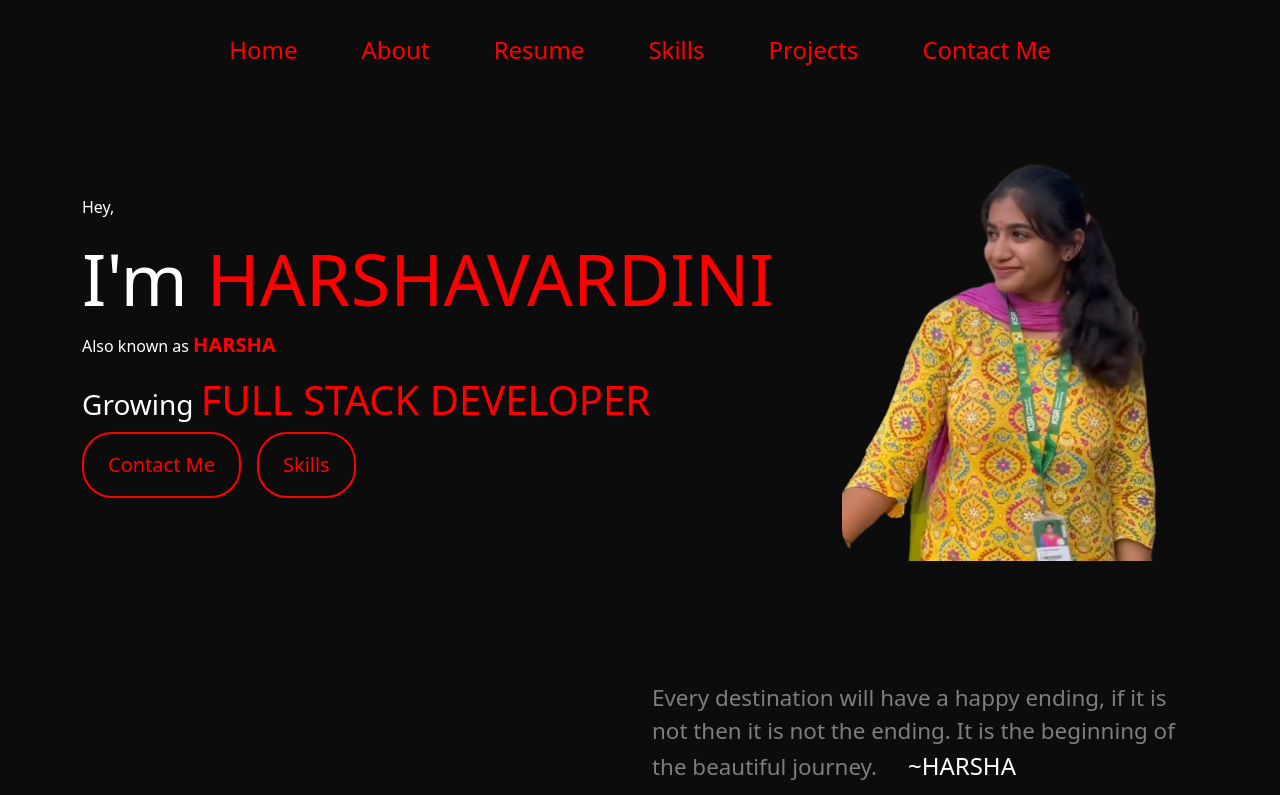
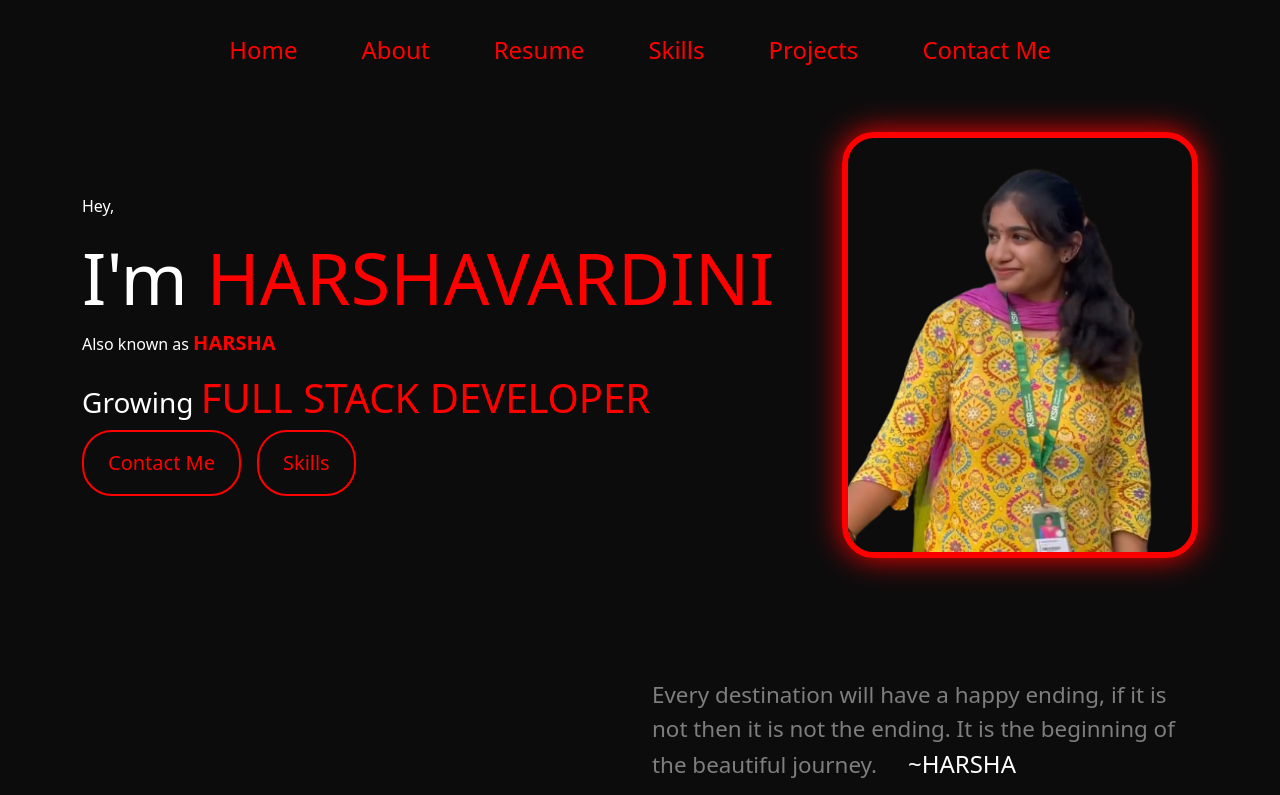
Before and after one commit to harshavardini406/HarshaVardini-portfolio, a plain HTML site: page index.html in a window 1280 px wide. In both pictures the pointer is over the picture 1020 px from the left and 346 px from the top of the page. Shown: the top 795 px of the page. Drawn offline with nearby package versions, Linux system fonts and the light colour scheme.

Commit message:
Update style.css

```diff
--- a/style.css
+++ b/style.css
@@ -3,12 +3,13 @@
     margin: 0;
 }
 
-.custom-border {
-  border: 6px solid red; /* orange */
+.border-d{
+    border:6px solid red;
 }
-.custom-border:hover{
-  box-shadow: 0 0 30px red; /* orange */
+.border-d:hover{
+    box-shadow: 0 0 30px red;
 }
+
 
 
 
```
